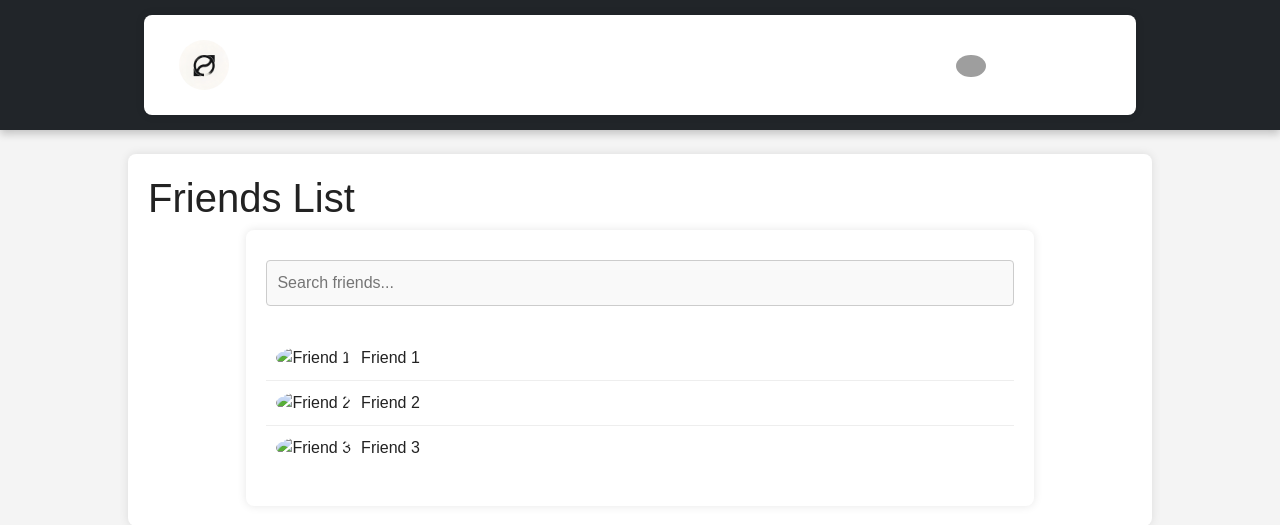
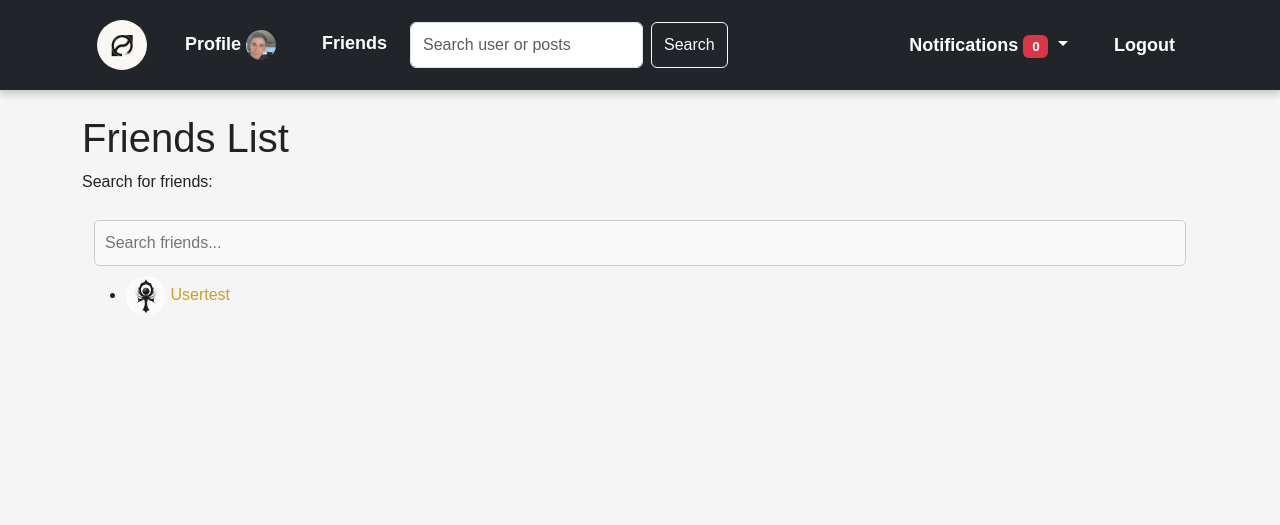
Before and after one commit to Sshieldsmma/ForeverSocial, a Flask app: page /friends_list/1 in a window 1280 px wide. Shown: the top 525 px of the page. Run offline with Flask 3, Linux system fonts and the light colour scheme; a user stored in the database is signed in; some libraries are stand-ins or nearby versions; grey boxes are pictures that could not be loaded.

Commit message:
added many new features, fixed errors displaying profile photos, updated the navbar and added functionality throughout the platform

```diff
--- a/app/models.py
+++ b/app/models.py
@@ -60,6 +60,7 @@
     date_posted = db.Column(db.DateTime, default=datetime.utcnow)
     user_id = db.Column(db.Integer, db.ForeignKey('user.id'), nullable=False)
 
+
     user = db.relationship('User', backref='posts', lazy=True)
 
 class FriendRequest(db.Model):
@@ -68,6 +69,10 @@
     receiver_id = db.Column(db.Integer, db.ForeignKey('user.id'), nullable=False)
     status = db.Column(db.String(20), default='pending')  # pending, accepted, rejected
     timestamp = db.Column(db.DateTime, default=datetime.utcnow)
+
+    sender = db.relationship('User', foreign_keys=[sender_id], backref='sent_requests')
+    receiver = db.relationship('User', foreign_keys=[receiver_id], backref='received_requests')
+
 
     def __repr__(self):
         return f"<FriendRequest {self.sender_id} -> {self.receiver_id}, Status: {self.status}>"
--- a/app/routes/users.py
+++ b/app/routes/users.py
@@ -8,16 +8,17 @@
 
 users = Blueprint('users', __name__)
 
-UPLOAD_FOLDER = 'static/images/profile_pics'
+UPLOAD_FOLDER = 'app/static/images/profile_pics'
 ALLOWED_EXTENSIONS = {'png', 'jpg', 'jpeg', 'gif'}
 
 def allowed_file(filename):
     return '.' in filename and filename.rsplit('.', 1)[1].lower() in ALLOWED_EXTENSIONS
 
-@users.route('/profile')
+@users.route('/profile/<int:user_id>')
 @login_required
-def profile():
-    return render_template('profile.html', user=current_user)
+def profile(user_id):
+    user = User.query.get_or_404(user_id)
+    return render_template('profile.html', user=user)
 
 @users.route('/edit-profile', methods=['GET', 'POST'])
 @login_required
@@ -39,7 +40,6 @@
                 filename = f"{current_user.id}_{secure_filename(file.filename)}"
                 file_path = os.path.join(UPLOAD_FOLDER, filename)
                 file.save(file_path)
-                User.profile_picture = filename
 
 
                 if current_user.profile_picture:
@@ -47,9 +47,11 @@
                     if os.path.exists(old_file_path):
                         os.remove(old_file_path)
 
+                current_user.profile_picture = filename
+
         db.session.commit()
         flash('Profile updated successfully!')
-        return redirect(url_for('users.profile'))
+        return redirect(url_for('users.profile', user=current_user))
 
     return render_template('edit_profile.html', user=current_user)
 
--- a/app/templates/friends_list.html
+++ b/app/templates/friends_list.html
@@ -2,67 +2,20 @@
 {% block title %}Friends List{% endblock %}
 {% block content %}
     <h1>Friends List</h1>
-    <style>
-        body {
-            font-family: Arial, sans-serif;
-            background-color: #f4f4f4;
-            margin: 0;
-            padding: 0;
-        }
-        .container {
-            width: 80%;
-            margin: 0 auto;
-            padding: 20px;
-            background-color: #fff;
-            box-shadow: 0 0 10px rgba(0, 0, 0, 0.1);
-            border-radius: 8px;
-        }
-        .search-bar {
-            margin-bottom: 20px;
-        }
-        .search-bar input {
-            width: 100%;
-            padding: 10px;
-            border: 1px solid #ccc;
-            border-radius: 4px;
-        }
-        .friend-list {
-            list-style: none;
-            padding: 0;
-        }
-        .friend-list li {
-            display: flex;
-            align-items: center;
-            padding: 10px;
-            border-bottom: 1px solid #eee;
-        }
-        .friend-list li img {
-            border-radius: 50%;
-            margin-right: 10px;
-        }
-        .friend-list li:last-child {
-            border-bottom: none;
-        }
-    </style>
-
+    <p>Search for friends:</p>
     <div class="container">
         <div class="search-bar">
             <input type="text" id="searchInput" placeholder="Search friends...">
         </div>
         <ul class="friend-list" id="friendList">
-            <!-- Example friends -->
-            <li>
-                <img src="https://via.placeholder.com/50" alt="Friend 1">
-                <span>Friend 1</span>
-            </li>
-            <li>
-                <img src="https://via.placeholder.com/50" alt="Friend 2">
-                <span>Friend 2</span>
-            </li>
-            <li>
-                <img src="https://via.placeholder.com/50" alt="Friend 3">
-                <span>Friend 3</span>
-            </li>
+            {% for friend in friends %}
+                <li>
+                    <a href="{{ url_for('users.profile', user_id=friend.id) }}">
+                        <img src="{{ url_for('static', filename='images/profile_pics/' + friend.profile_picture) }}" alt="Profile Picture" style="width: 40px; height: 40px; border-radius: 50%;">
+                        <span>{{ friend.username }}</span>
+                    </a>
+                </li>
+            {% endfor %}
         </ul>
     </div>
 
--- a/app/templates/navbar.html
+++ b/app/templates/navbar.html
@@ -5,30 +5,61 @@
             <img src="{{ url_for('static', filename='images/logo.png') }}" width="30" height="30" class="d-inline-block align-top" alt="">
         </a>
 
-        <!-- Navbar Toggler for Mobile View -->
+
         <button class="navbar-toggler" type="button" data-bs-toggle="collapse" data-bs-target="#navbarNav">
             <span class="navbar-toggler-icon"></span>
         </button>
 
         <div class="collapse navbar-collapse" id="navbarNav">
             <ul class="navbar-nav me-auto">
+                {% if current_user.is_authenticated %}
                 <li class="nav-item">
-                    <a class="nav-link" href="{{ url_for('main.index') }}">Forever Social</a>
+                    <a class="nav-link" href="{{ url_for('users.profile', user_id=current_user.id) }}">
+                        Profile <img src="{{ url_for('static', filename='images/profile_pics/' + user.profile_picture) }}?v={{ user.id }}" alt="Profile Picture"
+                        style="width: 30px; height: 30px; border-radius: 50%;" >
+                    </a>
                 </li>
                 {% if current_user.is_authenticated %}
                 <li class="nav-item">
                     <a class="nav-link" href="{{ url_for('users.friends_list', user_id=current_user.id) }}">Friends</a>
                 </li>
                 {% endif %}
+
+                <form class="d-flex ms-auto" action="{{ url_for('main.search') }}" method="get">
+                    <input class="form-control me-2" type="search" name="query" placeholder="Search user or posts" aria-label="Search">
+                    <button class="btn btn-outline-light" type="submit">Search</button>
+                </form>
             </ul>
 
-            <!-- Right Side of Navbar -->
+
             <ul class="navbar-nav">
-                {% if current_user.is_authenticated %}
-                <li class="nav-item">
-                    <a class="nav-link" href="{{ url_for('users.profile', user_id=current_user.id) }}">
-                        Profile <img src="{{ current_user.profile_picture }}" class="rounded-circle" width="30">
+                <li class="nav-item dropdown">
+                    <a class="nav-link dropdown-toggle" href="#" id="navbarDropdown" role="button" data-bs-toggle="dropdown" aria-expanded="false">
+                        Notifications <span class="badge bg-danger">{{ pending_requests|length }}</span>
                     </a>
+                    <ul class="dropdown-menu" aria-labelledby="navbarDropdown">
+                        {% if pending_requests %}
+                            {% for request in pending_requests %}
+                                <span style="color: black;"></span>
+                                    <a href="{{ url_for('users.profile', user_id=request.sender.id) }}">
+                                        {{ request.sender.username }} sent you a friend request
+                                    </a>
+                                </span> <a href="{{ url_for('users.profile', user_id=request.sender.id) }}"></a>
+                                        {{ request.sender.username }} sent you a friend request
+                                    </a>
+                                    <form action="{{ url_for('users.accept_friend_request', request_id=request.id) }}" method="post" style="display:inline;">
+                                        <button type="submit" class="btn btn-success btn-sm">Accept</button>
+                                    </form>
+                                    <form action="{{ url_for('users.decline_friend_request', request_id=request.id) }}" method="post" style="display:inline;">
+                                        <button type="submit" class="btn btn-danger btn-sm">Decline</button>
+                                    </form>
+                                </li>
+                                <hr>
+                            {% endfor %}
+                        {% else %}
+                            <li class="dropdown-item">No new friend requests</li>
+                        {% endif %}
+                    </ul>
                 </li>
                 <li class="nav-item">
                     <a class="nav-link" href="{{ url_for('auth.logout') }}">Logout</a>
--- a/app/templates/profile.html
+++ b/app/templates/profile.html
@@ -2,12 +2,13 @@
 {% block content %}
 <div class="profile-container">
     <h1>{{ user.username }}'s Profile</h1>
-    <img src="{{ url_for('static', filename='images/profile_pics/' + user.profile_picture) }}?v={{user.id}}" alt="Profile Picture" class="profile-pic">
+    <img src="{{ url_for('static', filename='images/profile_pics/' + user.profile_picture) }}?v={{ user.id }}" alt="Profile Picture"
+     style="width: 150px; height: 150px; border-radius: 50%;" >
     <p><strong>Email:</strong> {{ user.email }}</p>
     <p><strong>Bio:</strong> {{ user.bio }}</p>
     <p><strong>Date of Birth:</strong> {{ user.date_of_birth.strftime('%B %d, %Y') }}</p>
     <p><strong>Age:</strong> {{ user.age() }}</p>
-    <a href="{{ url_for('users.edit_profile') }}" class="btn btn-primary">Edit Profile</a>
+    <a href="{{ url_for('users.edit_profile') }}" class="btn btn-secondary">Edit Profile</a>
 </div>
 <h3>Friend Requests</h3>
 <ul>
```
Also changed, not shown: app/routes/main.py (+35 -1 lines), app/templates/index.html (+5 -3 lines), app/templates/post.html (added, +11 -0 lines), app/templates/search_results.html (added, +33 -0 lines), app/instance/site.db, app/static/images/logo.png, app/static/images/profile_pics/1_stephenpic.jpg (added), app/static/images/profile_pics/2_1742358473812.jpeg (added), app/static/images/profile_pics/IMG_7620_1.jpg (added), 2 other files.
